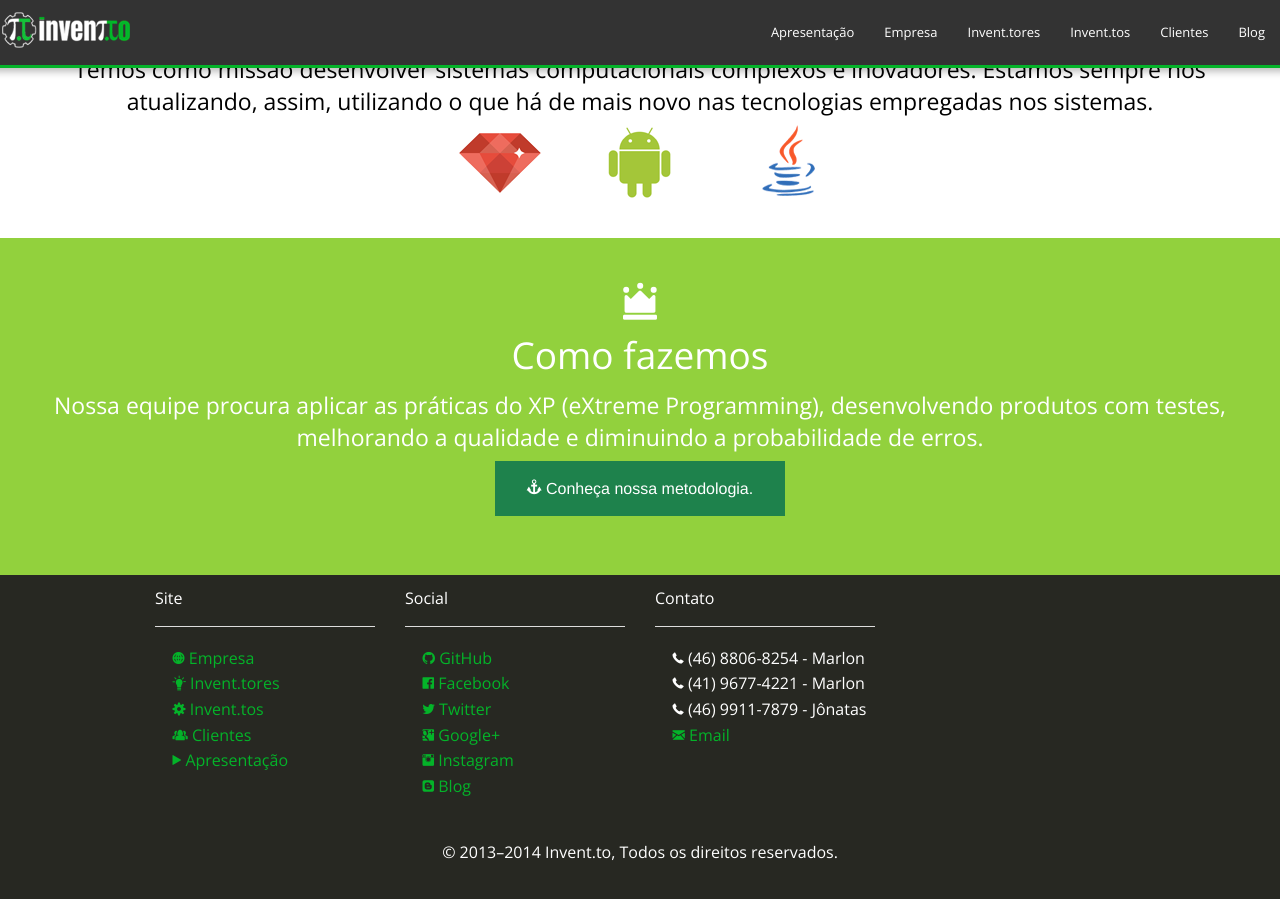
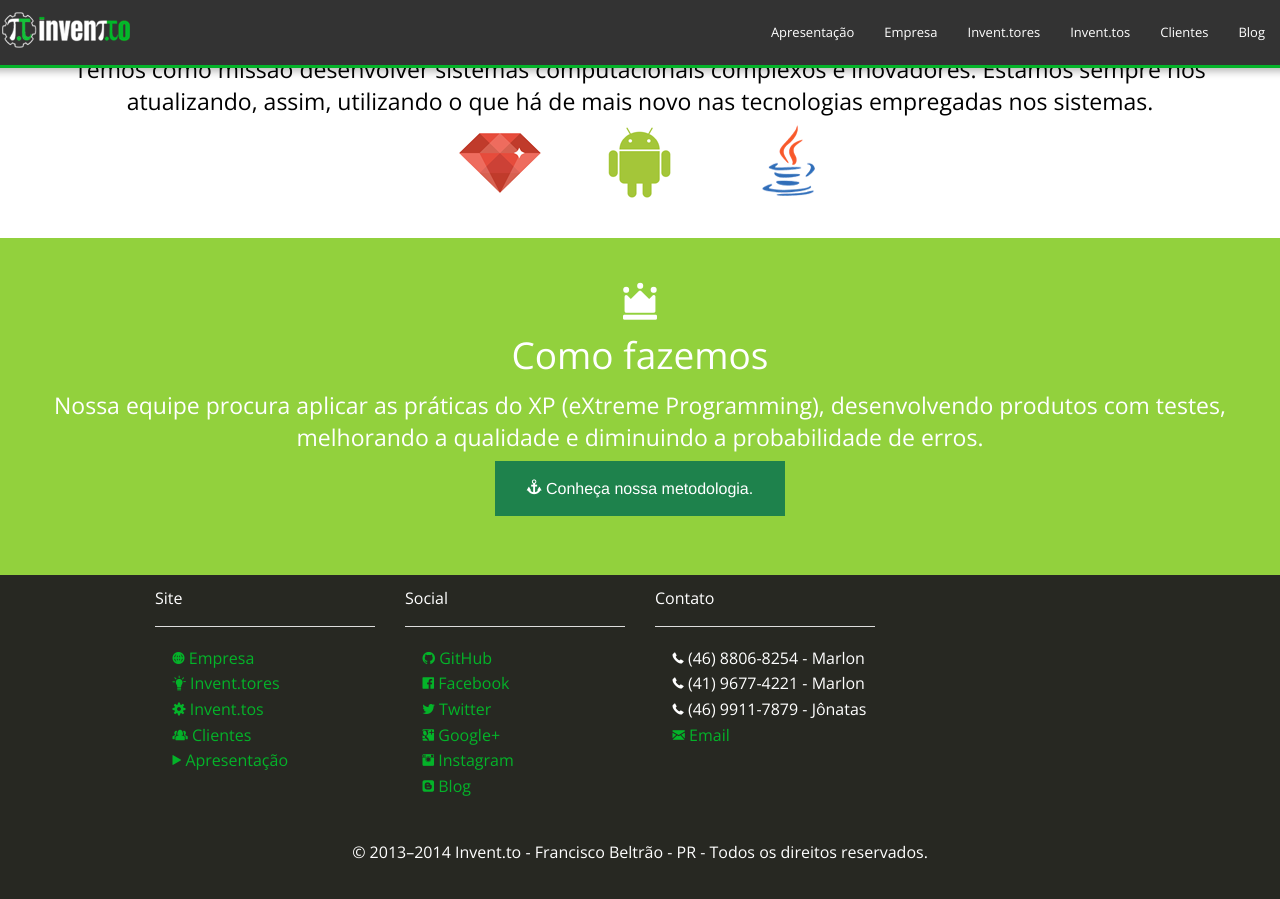
Before and after one commit to inventto/inventto_site, a Jekyll site: the page built from index.html, in a window 1280 px wide and 900 px high, scrolled down 1065 px. Built offline with Jekyll 4.4.1, drawn with Linux system fonts in a browser that asks for light colours; comment, search, counter and statistics services are not loaded.

Commit message:
adding cidade and removing non sens tags

```diff
--- a/_includes/footer.html
+++ b/_includes/footer.html
@@ -31,9 +31,9 @@
               <hr>
               <ul class="home-social ">
 
-                  <li><span class="fi-telephone"> (46) 8806-8254 - Marlon </span></a></li>
-                  <li><span class="fi-telephone"> (41) 9677-4221 - Marlon </span></a></li>
-                  <li><span class="fi-telephone"> (46) 9911-7879 - Jônatas </span></a></li>
+                  <li><span class="fi-telephone"> (46) 8806-8254 - Marlon </span</li>
+                  <li><span class="fi-telephone"> (41) 9677-4221 - Marlon </span></li>
+                  <li><span class="fi-telephone"> (46) 9911-7879 - Jônatas </span></li>
                   <li><a href="mailto:contato@invent.to" class="fi-mail"> Email</a></li>
                 </ul>
              </div>
@@ -47,5 +47,5 @@
 
 
           </div>
-            <div class="copyright">© 2013–2014 Invent.to, Todos os direitos reservados.</div>
+            <div class="copyright">© 2013–2014 Invent.to - Francisco Beltrão - PR - Todos os direitos reservados.</div>
 </footer>
```
